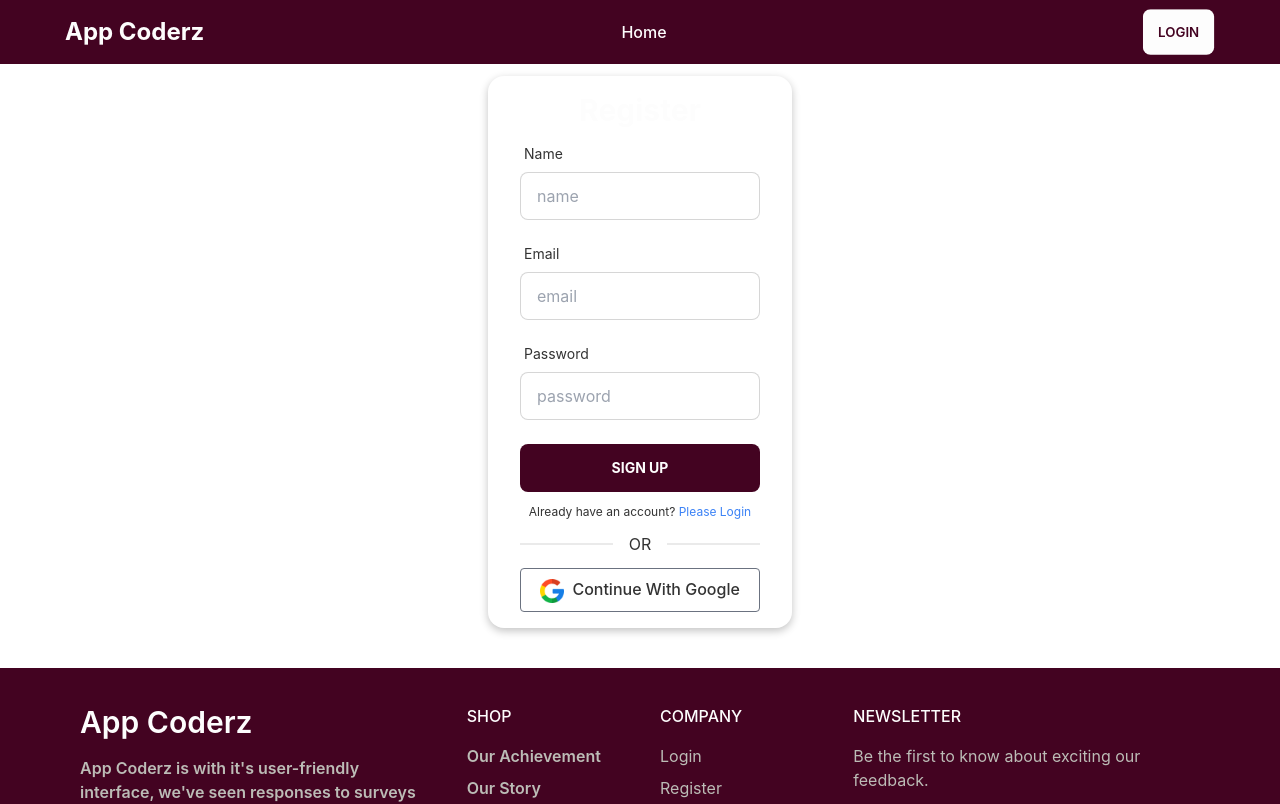
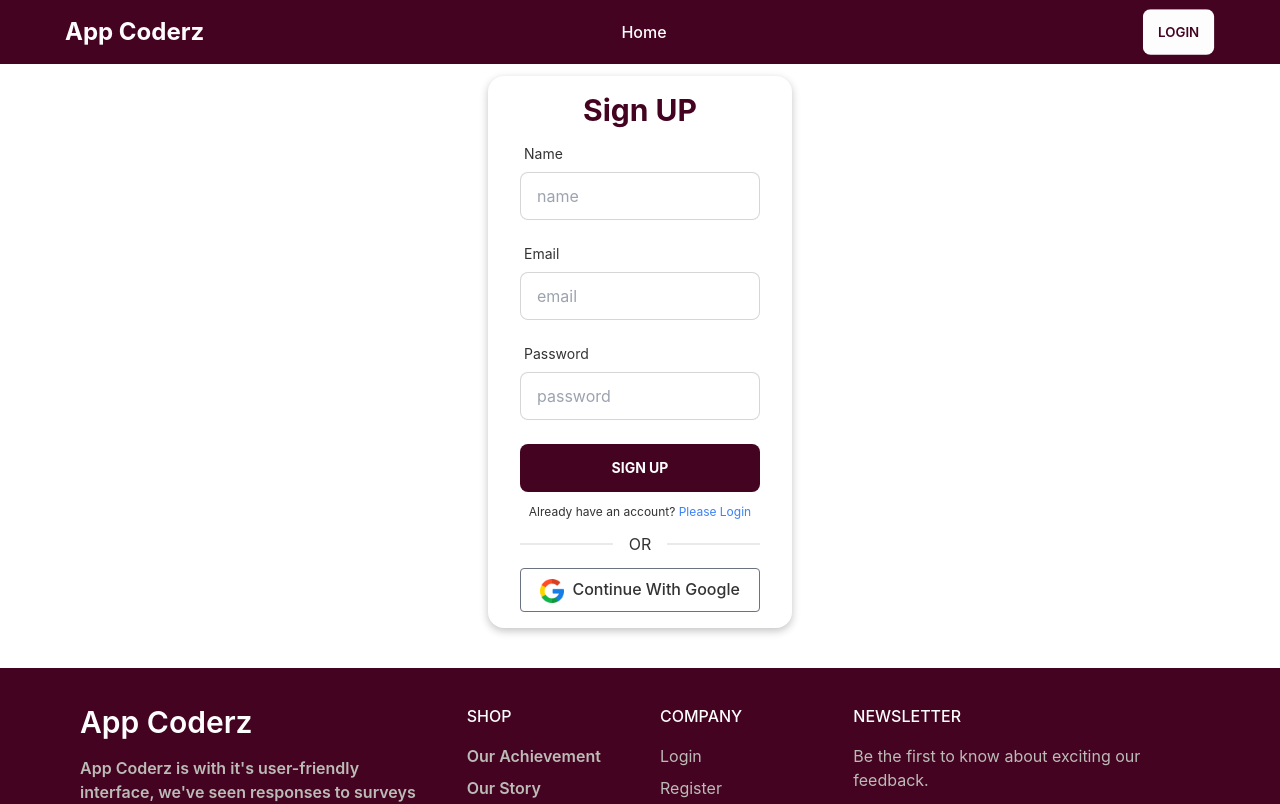
Before and after one commit to ShamimHosen75/Anonymous-Feedback-Client, a React (Create React App) app: page /signUp in a window 1280 px wide. Shown: the top 804 px of the page. Built offline with nearby package versions, Linux system fonts and the light colour scheme; no server answers.

Commit message:
code updated

```diff
--- a/src/pages/Dashboard/User.js
+++ b/src/pages/Dashboard/User.js
@@ -30,6 +30,7 @@ const Users = () => {
     .then((data) => {
      if (data.acknowledged) {
       setUserDeleteCount(userDeleteCount + 1);
+      toast.success("Remove user");
      }
     });
   };
@@ -85,8 +86,8 @@ const Users = () => {
         </td>
         <td>
          <button
+          onClick={() => handleUserDelete(singleUser._id)}
           className="btn btn-error btn-sm mr-2"
-          onClick={() => handleUserDelete(singleUser._id)}
          >
           Remove user
          </button>
--- a/src/pages/Login/Login.js
+++ b/src/pages/Login/Login.js
@@ -38,9 +38,7 @@ const Login = () => {
  }, [from, navigate, token]);
 
  if (googleError || error) {
-  errorElement = (
-   <p className="w-60 text-red-500">{error.message || googleError.message}</p>
-  );
+  errorElement = <p className="w-60 text-red-500">{error.message || googleError.message}</p>
  }
 
  const onSubmit = (data) => {
@@ -60,7 +58,7 @@ const Login = () => {
       className="card flex-shrink-0 w-full max-w-sm bg-base-100"
      >
       <div className="card-body py-5">
-       <h4 className="text-3xl text-center text-secondary font-bold">Login</h4>
+       <h4 className="text-3xl text-center text-primary font-bold">Login</h4>
        <form onSubmit={handleSubmit(onSubmit)}>
         <div className="form-control">
          <label htmlFor="email" className="label">
--- a/src/pages/Login/SignUp.js
+++ b/src/pages/Login/SignUp.js
@@ -34,11 +34,9 @@ const SignUp = () => {
  }, [navigate, token]);
 
  if (googleError || error || updateError) {
-  errorElement = (
-   <p className="w-60 text-red-500">
+  errorElement = <p className="w-60 text-red-500">
     {error.message || googleError.message}|| updateError.message
    </p>
-  );
  }
 
  if (googleLoading || loading || updating) {
@@ -59,8 +57,8 @@ const SignUp = () => {
       className="card flex-shrink-0 w-full max-w-sm bg-base-100"
      >
       <div className="card-body py-4">
-       <h4 className="text-3xl text-center text-secondary font-bold">
-        Register
+       <h4 className="text-3xl text-center text-primary font-bold">
+        Sign UP
        </h4>
        <form onSubmit={handleSubmit(onSubmit)}>
         <div className="form-control">
```
